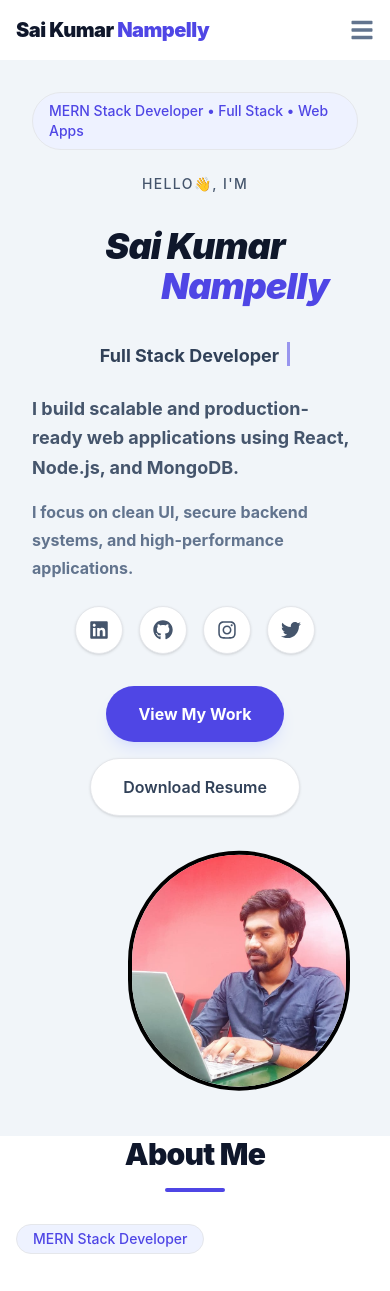
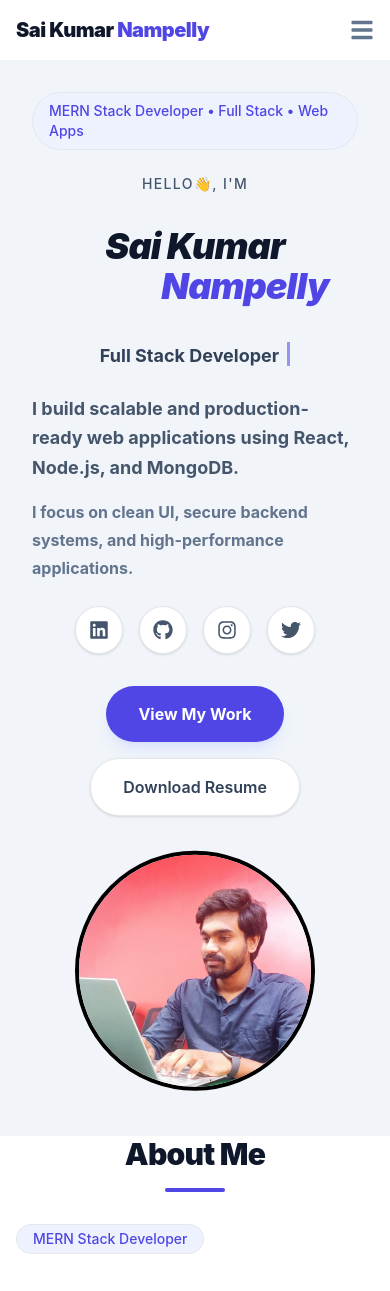
Before and after one commit to SaikumarNampelly/Portfolio, a React (Vite) app: page / in a window 390 px wide. Shown: the top 1291 px of the page. Built offline with nearby package versions, Linux system fonts and the light colour scheme.

Commit message:
feat: add Hero section component with typing animation and social links

```diff
--- a/src/components/Hero.jsx
+++ b/src/components/Hero.jsx
@@ -186,18 +186,8 @@ const Hero = () => {
 >
   <div className="relative flex items-center justify-center">
 
-    {/* Animated Background Circle */}
     <motion.div
-      animate={{ scale: [1, 1.05, 1] }}
-      transition={{
-        duration: 3,
-        repeat: Infinity,
-        ease: "easeInOut",
-      }}
-    />
-
-    <motion.div
-      className="p-2 ml-22 relative"
+      className="p-2 md:ml-22 relative"
       animate={{ y: [0, -8, 0] }}
       transition={{
         duration: 4,
```
